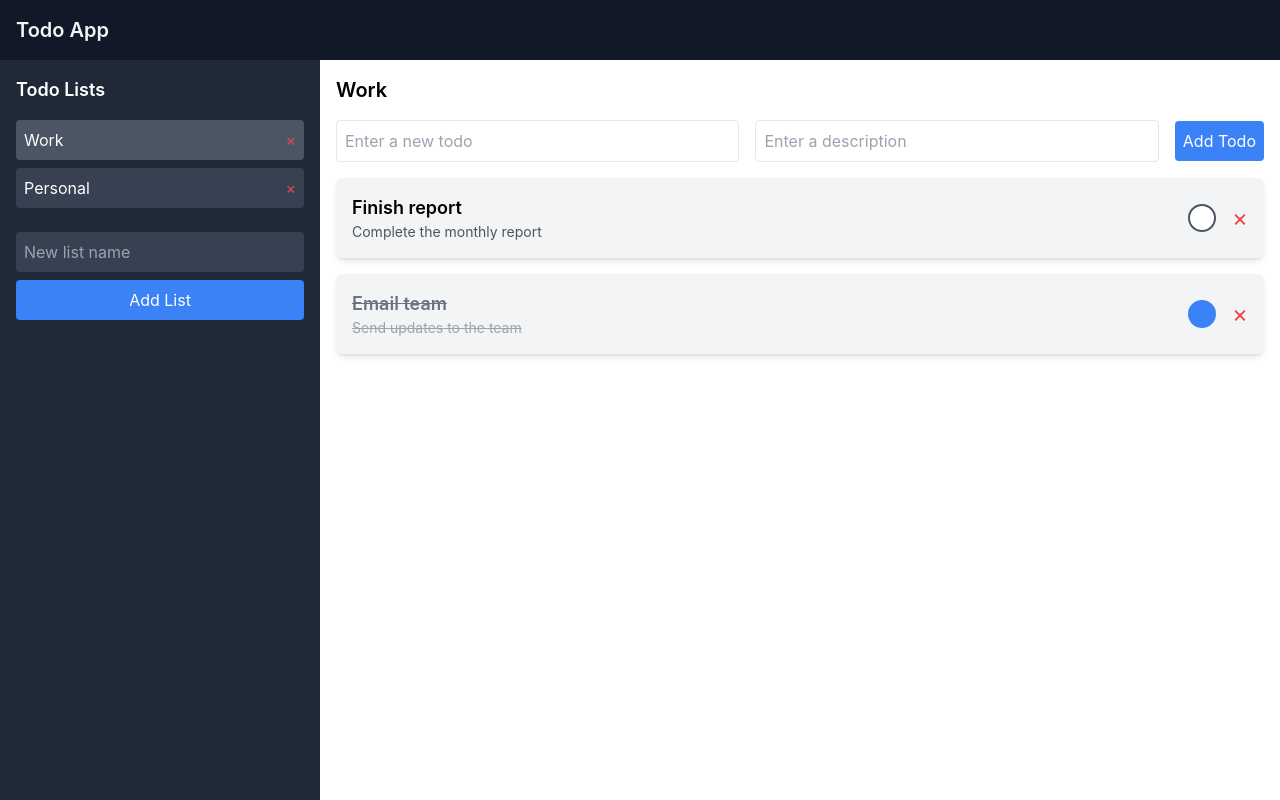
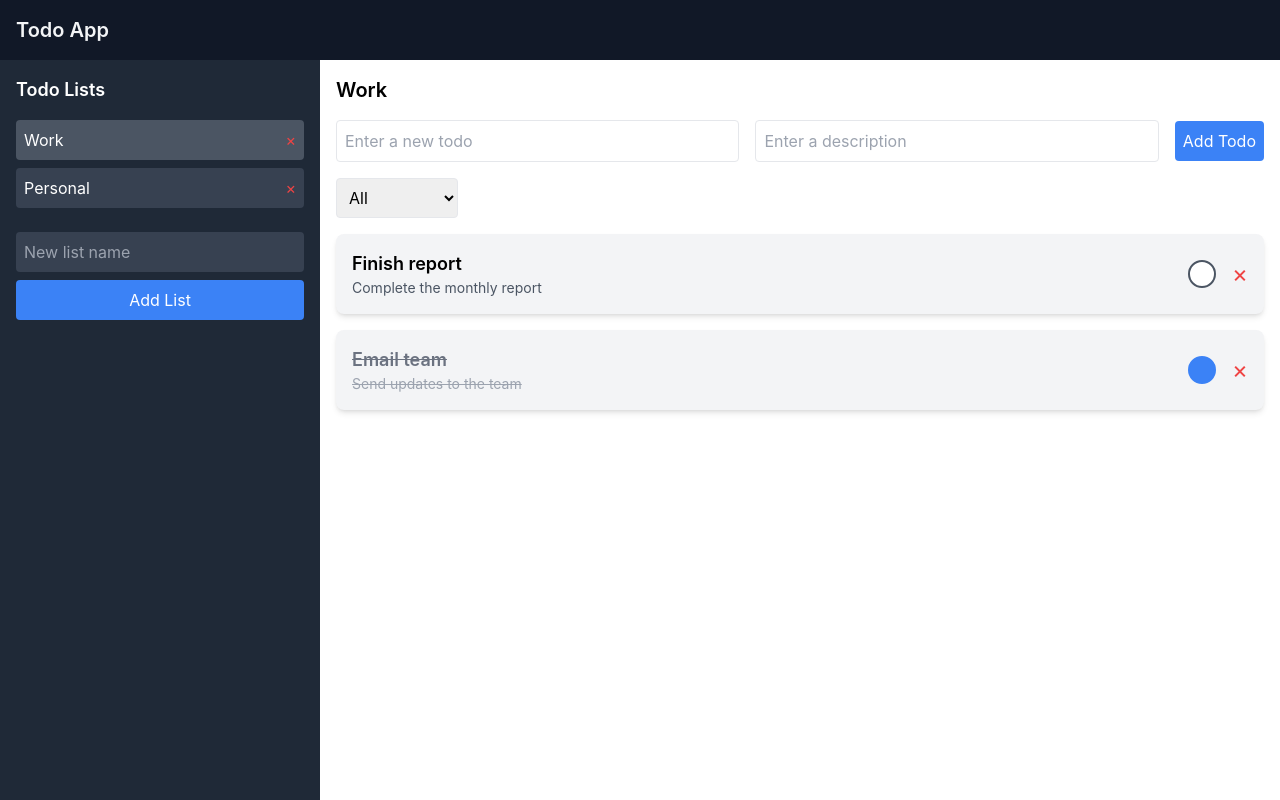
Before and after one commit to LiamJ009/todo-app, a React (Create React App) app: page / in a window 1280 px wide. Built offline with nearby package versions, Linux system fonts and the light colour scheme.

Commit message:
added filtering functionality

```diff
--- a/src/App.js
+++ b/src/App.js
@@ -26,6 +26,7 @@ function App() {
   const [newTodo, setNewTodo] = useState('');
   const [newDescription, setNewDescription] = useState('');
   const [newListName, setNewListName] = useState('');
+  const [sortBy, setSortBy] = useState('All'); // Added state for sorting
 
   // Select active list
   const selectTodoList = (id) => {
@@ -110,6 +111,13 @@ function App() {
   // Get active list
   const activeList = todoLists.find((list) => list.id === activeListId);
 
+  // Sort todos based on filter
+  const sortedTodos = activeList?.todos.filter(todo => {
+    if (sortBy === 'All') return true;
+    if (sortBy === 'Completed') return todo.completed;
+    if (sortBy === 'Incomplete') return !todo.completed;
+  });
+
   return (
     <div className="flex flex-col h-screen bg-gray-900">
       {/* Header */}
@@ -188,8 +196,21 @@ function App() {
             </button>
           </form>
 
+          {/* Sort By Dropdown */}
+          <div className="mb-4">
+            <select
+              value={sortBy}
+              onChange={(e) => setSortBy(e.target.value)}
+              className="p-2 border rounded"
+            >
+              <option value="All">All</option>
+              <option value="Completed">Completed</option>
+              <option value="Incomplete">Incomplete</option>
+            </select>
+          </div>
+
           <ul>
-            {activeList?.todos.map((todo) => (
+            {sortedTodos.map((todo) => (
               <TodoItem
                 key={todo.id}
                 todo={todo}
```
